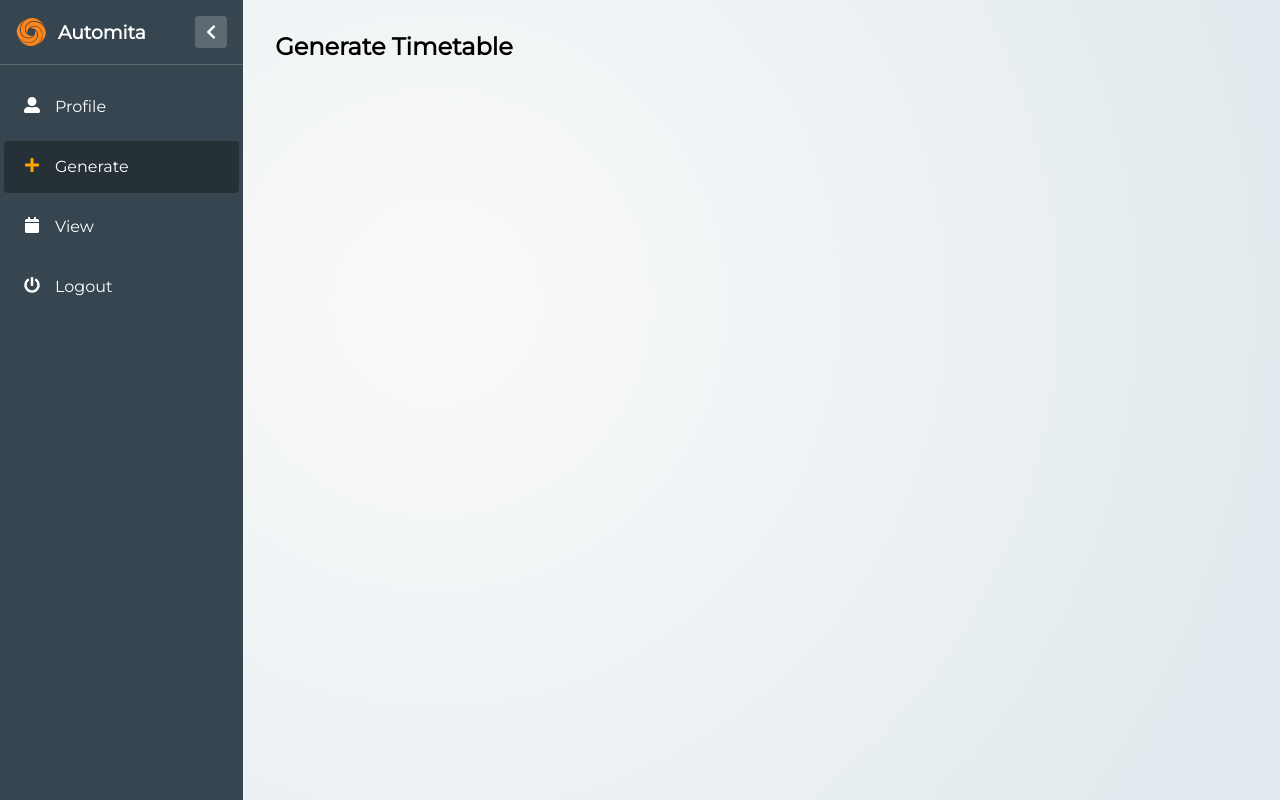
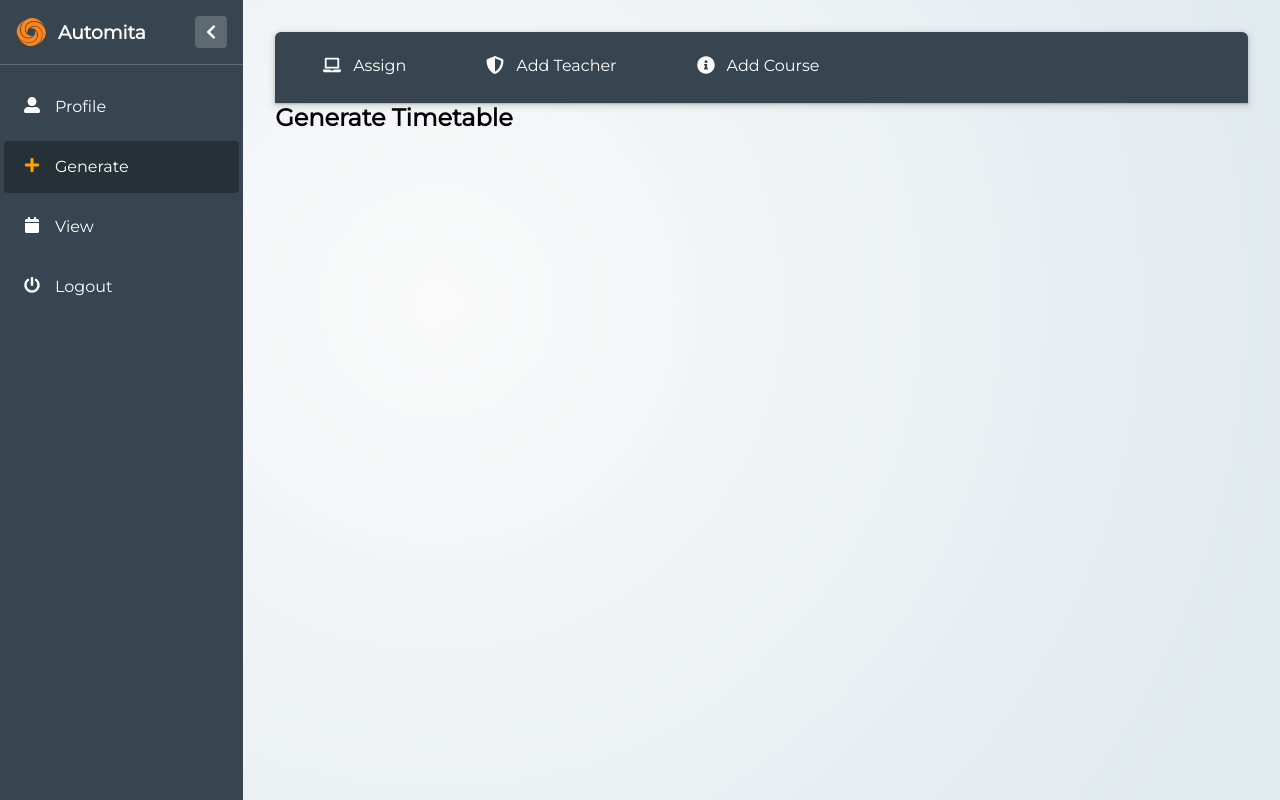
Before and after one commit to tombstone-10/Automita, a React (Vite) app in the folder client/: page /generate in a window 1280 px wide. Built offline with nearby package versions, Linux system fonts and the light colour scheme.

Commit message:
Tabs Props
Tab components now gets what to render based on the parent component it is called from.

```diff
--- a/client/src/components/Tabs.css
+++ b/client/src/components/Tabs.css
@@ -6,11 +6,12 @@
 .user-heading h2 {
   padding: 0.5rem 0rem;
   font-size: 20px;
+  margin-bottom: 2rem;
 }
 
 .tabs {
   display: flex;
-  margin-top: 2rem;
+  margin-top: 0rem;
   background: #36454f;
   box-shadow: rgba(60, 64, 67, 0.3) 0px 1px 2px 0px,
     rgba(60, 64, 67, 0.15) 0px 2px 6px 2px;
--- a/client/src/components/Tabs.jsx
+++ b/client/src/components/Tabs.jsx
@@ -1,34 +1,13 @@
 import React from "react";
 import { Link, NavLink } from "react-router-dom";
+import "./Tabs.css";
 import { FaLaptop, FaShieldAlt, FaInfoCircle } from "react-icons/fa";
-import "./Tabs.css";
 
-const Tabs = () => {
-  const profileTabs = [
-    {
-      path: "/profile/general",
-      name: "General",
-      icon: <FaLaptop />,
-    },
-    {
-      path: "/profile/security",
-      name: "Security",
-      icon: <FaShieldAlt />,
-    },
-    {
-      path: "/profile/about",
-      name: "About",
-      icon: <FaInfoCircle />,
-    },
-  ];
-
+const Tabs = ({ tabs }) => {
   return (
     <>
-      <div className="user-heading">
-        <h2>Hello Ali,</h2>
-      </div>
       <div className="tabs">
-        {profileTabs.map((item, index) => {
+        {tabs.map((item, index) => {
           return (
             <>
               <NavLink to={item.path} key={index} className="tab-item">
--- /dev/null
+++ b/client/src/components/UserHeading.jsx
@@ -0,0 +1,11 @@
+import "./Tabs.css";
+
+const UserHeading = () => {
+  return (
+    <div className="user-heading">
+      <h2>Hello Ali,</h2>
+    </div>
+  );
+};
+
+export default UserHeading;
--- a/client/src/pages/Dashboard.jsx
+++ b/client/src/pages/Dashboard.jsx
@@ -1,6 +1,6 @@
 import { BrowserRouter as Router, Route, Routes, Link } from "react-router-dom";
 import Sidebar from "../components/Sidebar";
-import Generate from "../pages/Generate";
+import Generate from "./generate/Generate";
 import View from "../pages/View";
 import General from "./profile/General";
 import Security from "./profile/Security";
--- a/client/src/pages/Generate.jsx
+++ /dev/null
@@ -1,5 +0,0 @@
-const Generate = () => {
-  return <h2>Generate Timetable</h2>;
-};
-
-export default Generate;
--- /dev/null
+++ b/client/src/pages/TabsData.jsx
@@ -0,0 +1,37 @@
+import { FaLaptop, FaShieldAlt, FaInfoCircle } from "react-icons/fa";
+
+export const profileTabs = [
+  {
+    path: "/profile/general",
+    name: "General",
+    icon: <FaLaptop />,
+  },
+  {
+    path: "/profile/security",
+    name: "Security",
+    icon: <FaShieldAlt />,
+  },
+  {
+    path: "/profile/about",
+    name: "About",
+    icon: <FaInfoCircle />,
+  },
+];
+
+export const generateTabs = [
+  {
+    path: "/profile/general",
+    name: "Assign",
+    icon: <FaLaptop />,
+  },
+  {
+    path: "/profile/security",
+    name: "Add Teacher",
+    icon: <FaShieldAlt />,
+  },
+  {
+    path: "/profile/about",
+    name: "Add Course",
+    icon: <FaInfoCircle />,
+  },
+];
--- /dev/null
+++ b/client/src/pages/generate/Generate.jsx
@@ -0,0 +1,13 @@
+import Tabs from "../../components/Tabs";
+import { generateTabs } from "../TabsData";
+
+const Generate = () => {
+  return (
+    <>
+      <Tabs tabs={generateTabs} />
+      <h2>Generate Timetable</h2>
+    </>
+  );
+};
+
+export default Generate;
--- a/client/src/pages/profile/About.jsx
+++ b/client/src/pages/profile/About.jsx
@@ -1,9 +1,12 @@
 import Tabs from "../../components/Tabs";
+import UserHeading from "../../components/UserHeading";
+import { profileTabs } from "../TabsData";
 
 const About = () => {
   return (
     <>
-      <Tabs />
+      <UserHeading />
+      <Tabs tabs={profileTabs} />
       <h2>About Page</h2>
     </>
   );
--- a/client/src/pages/profile/General.jsx
+++ b/client/src/pages/profile/General.jsx
@@ -1,6 +1,8 @@
 import Tabs from "../../components/Tabs";
 import "./Profile.css";
 import bg from "../../assets/images/profile.svg";
+import { profileTabs } from "../TabsData";
+import UserHeading from "../../components/UserHeading";
 
 const General = () => {
   const name = "Ali Ahmed";
@@ -11,7 +13,8 @@ const General = () => {
 
   return (
     <>
-      <Tabs />
+      <UserHeading />
+      <Tabs tabs={profileTabs} />
       <div className="profile-container">
         <form className="profile-form">
           <div className="profile-form-row">
--- a/client/src/pages/profile/Profile.jsx
+++ b/client/src/pages/profile/Profile.jsx
@@ -3,6 +3,8 @@ import Lottie from "react-lottie";
 import "./Profile.css";
 import gif from "../../assets/gif/profile-gif.json";
 import { FaCheck } from "react-icons/fa";
+import { profileTabs } from "../TabsData";
+import UserHeading from "../../components/UserHeading";
 
 const Profile = () => {
   const defaultOptions = {
@@ -15,7 +17,8 @@ const Profile = () => {
   };
   return (
     <>
-      <Tabs />
+      <UserHeading />
+      <Tabs tabs={profileTabs} />
       <div className="profile-container">
         <div className="profile-form">
           <h2 className="profile-heading">Let's get started!</h2>
--- a/client/src/pages/profile/Security.jsx
+++ b/client/src/pages/profile/Security.jsx
@@ -5,6 +5,8 @@ import { useEffect, useState } from "react";
 import { FaEye, FaEyeSlash } from "react-icons/fa";
 import PasswordStrengthBar from "react-password-strength-bar";
 import { Link } from "react-router-dom";
+import { profileTabs } from "../TabsData";
+import UserHeading from "../../components/UserHeading";
 
 const Security = () => {
   const [currentPassword, setCurrentPassword] = useState("");
@@ -48,7 +50,8 @@ const Security = () => {
 
   return (
     <>
-      <Tabs />
+      <UserHeading />
+      <Tabs tabs={profileTabs} />
       <div className="profile-container">
         <form className="profile-form">
           <div className="password-row">
```
Also changed, not shown: 1 other file (tests, documents, lock files or other folders).
